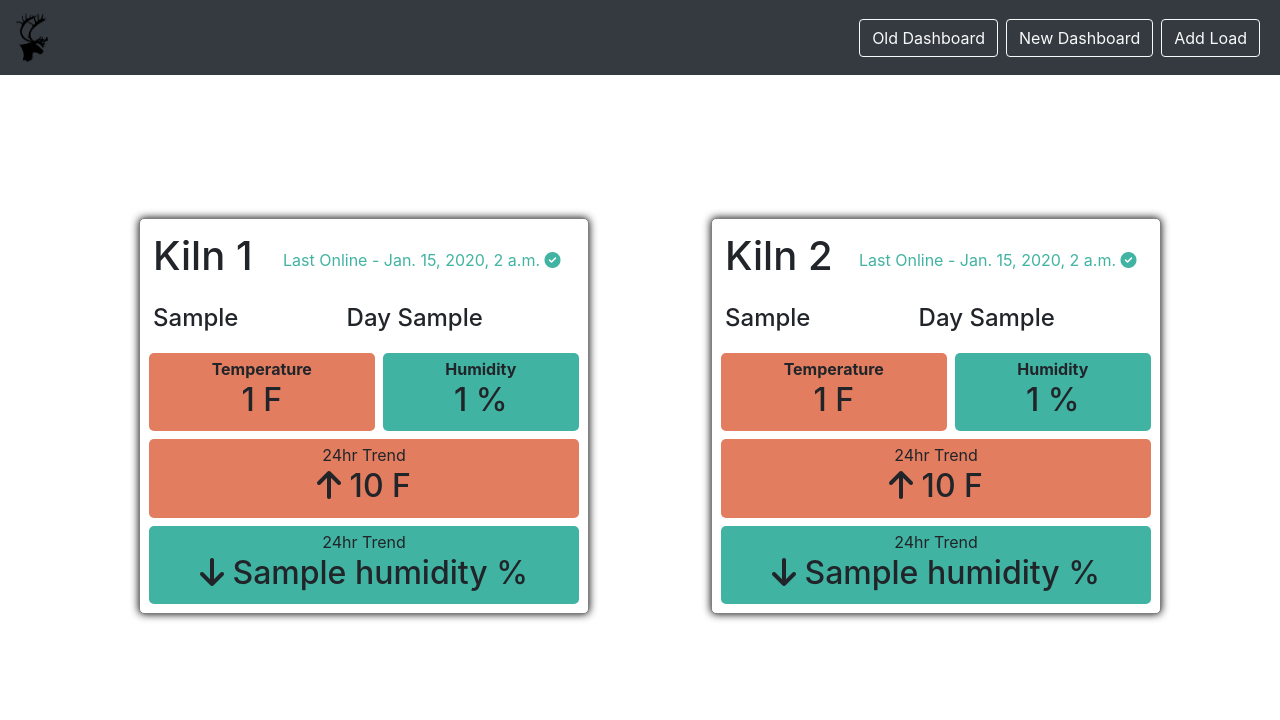
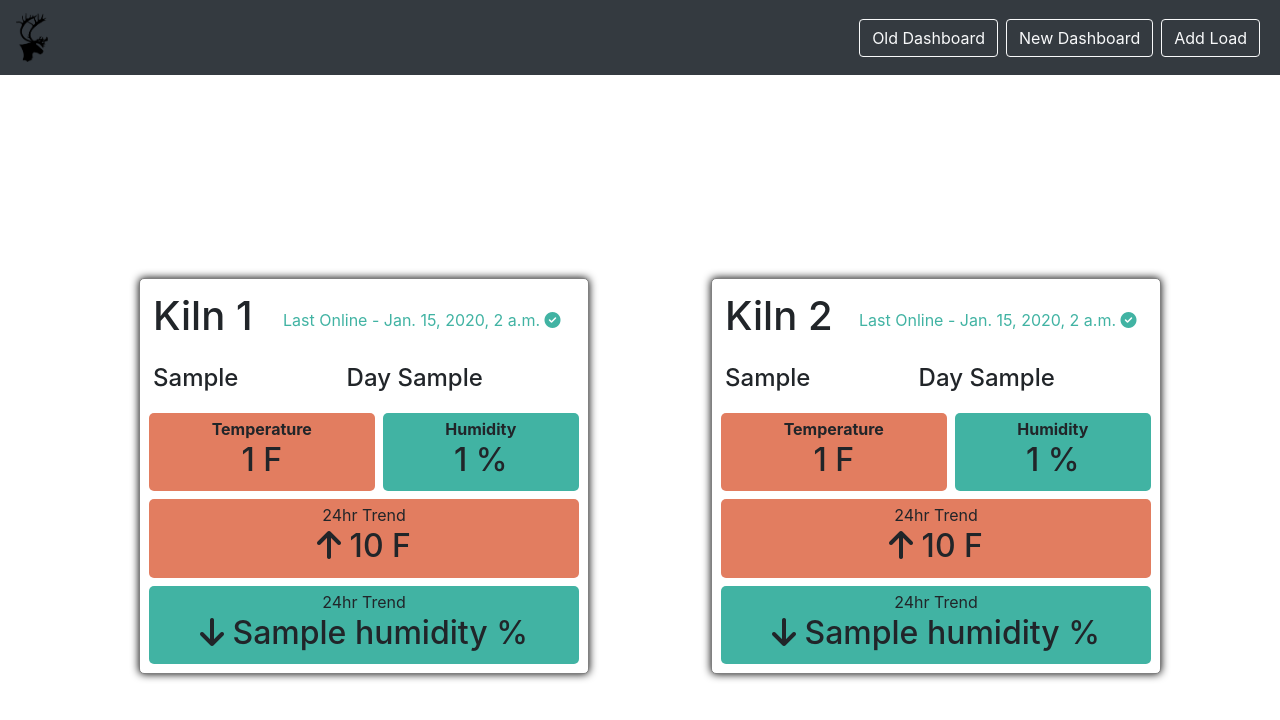
Before and after one commit to AlexSkrivseth/kiln-app, a Django app: template kiln_app/dashboard/templates/dashboard/main_dev.html in a window 1280 px wide. Shown: the top 720 px of the page. Run offline with Django 3.2, Linux system fonts and the light colour scheme; tables that the repository leaves empty hold one stand-in row (values such as "Sample post"); the template is opened without the code that fills it: values that come from a table or form of the project are taken from there, most other values are stand-ins (such as "Sample title", 1, 10 or a date in 2020); some libraries are stand-ins or nearby versions.

Commit message:
added padding to get content out from under the nav

```diff
--- a/kiln_app/dashboard/templates/dashboard/base_dev.html
+++ b/kiln_app/dashboard/templates/dashboard/base_dev.html
@@ -75,7 +75,7 @@
     </ul>
   </nav>
 
-    <div style=" padding-top: 100px; padding-left: 10px; padding-right: 10px; ">
+    <div style=" padding-top: 160px; padding-left: 10px; padding-right: 10px; ">
      {% block main %}
      {% endblock main %}
    </div>
```
